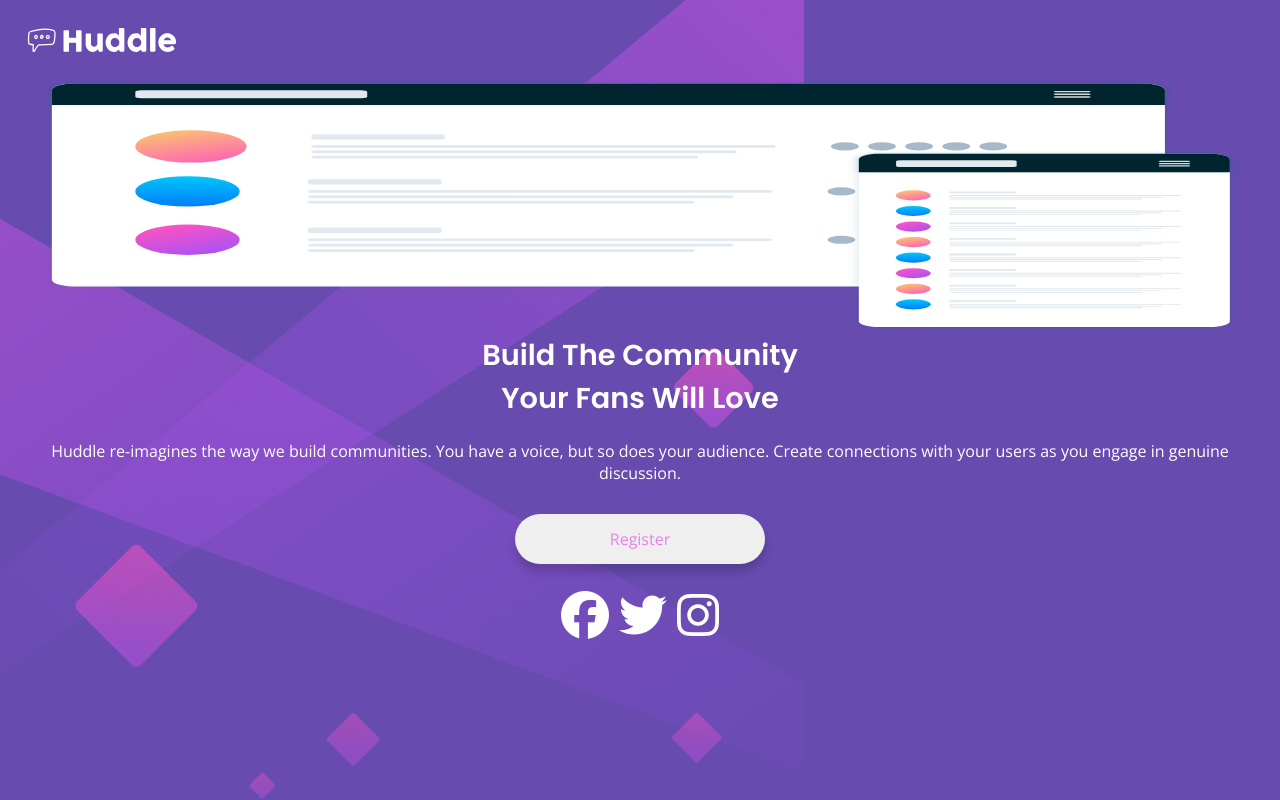
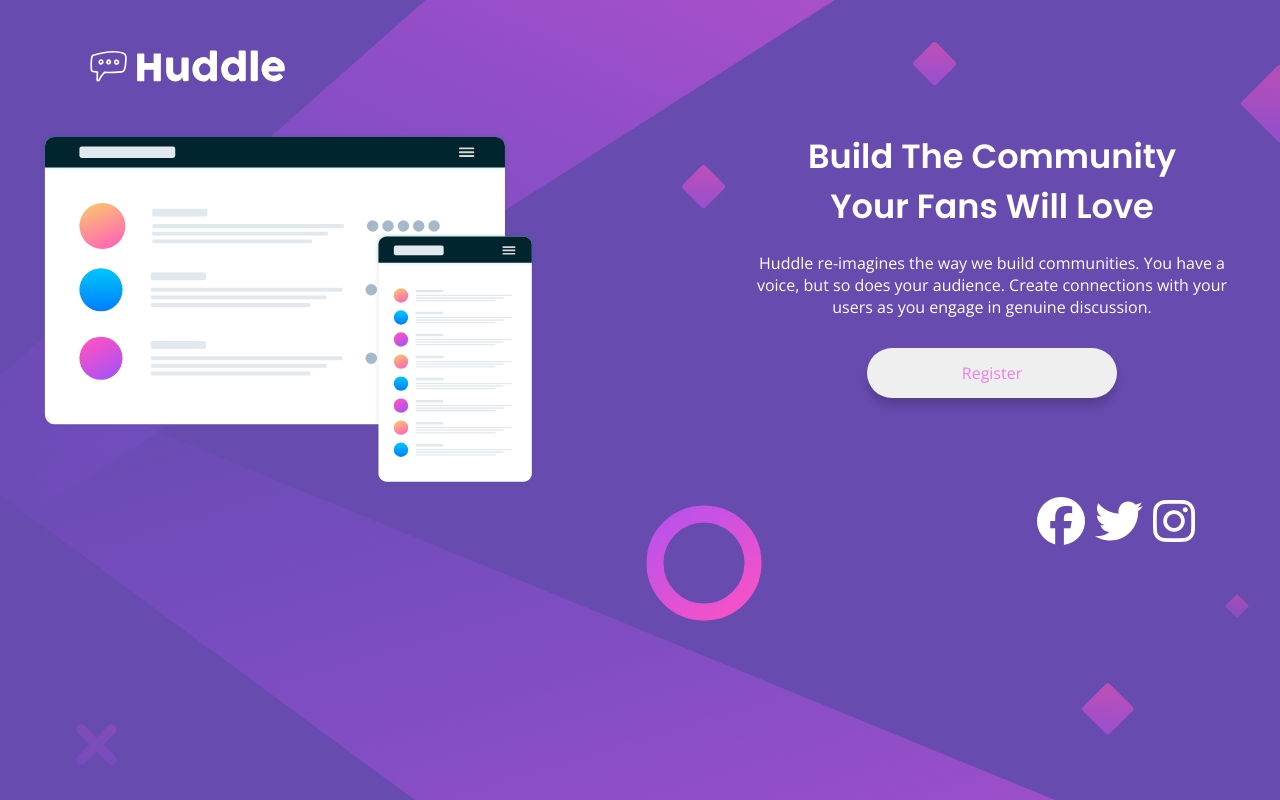
Before and after one commit to joseildoandrade12/projeto-secao-introdutoria, a plain HTML site: page index.html in a window 1280 px wide. Drawn offline with nearby package versions, Linux system fonts and the light colour scheme.

Commit message:
correção de alguns erros ( falta conserto de media querie)

```diff
--- a/estilos/media-query.css
+++ b/estilos/media-query.css
@@ -2,6 +2,45 @@
 
 
 
-@media screen and (min-width: 992px) {
+@media screen and (min-width: 725px) {
+    body{
+        background:hsl(257, 40%, 49%) url(../images/bg-desktop.svg) no-repeat;
+        background-size: cover;
+    }
 
+    #imagem-1{
+        padding: 20px 60px;
+    }
+
+    #imagem-1 > img{
+        width: 250px;
+    }
+
+    section > #imagem-2{
+        width: 45vw;
+        float: left;
+
+    }
+
+    section > #imagem-2 > img{
+        background-size: contain;
+        width: 100%;
+        height: 100%;
+    }
+
+    section > #conteudo{
+        width: 45vw;
+        float: right;
+    }
+
+    #conteudo > h1{
+        font-size: 2.1em;
+    }
+
+    div#social{
+        display: flex;
+        justify-content: end;
+        align-items: end;
+        padding-right: 80px;
+    }
 }
--- a/estilos/style.css
+++ b/estilos/style.css
@@ -42,7 +42,7 @@ section > #imagem-2 > img{
     padding: 0 40px;
 }
 
-section > h1{
+#conteudo > h1{
     color: white;
     font-family: 'Poppins', sans-serif;
     font-weight: 600;
@@ -51,7 +51,7 @@ section > h1{
     text-align: center;
 }
 
-section > p{
+#conteudo > p{
     width: 100%;
     padding: 0 40px;
     font-family: 'Open Sans', sans-serif;
@@ -62,7 +62,7 @@ section > p{
     text-align: center;
 }
 
-section > button{
+#conteudo > button{
     width: 250px;
     height: 50px;
     border: none;
@@ -74,14 +74,14 @@ section > button{
     margin-bottom: 20px;
 }
 
-section > button:hover{
+#conteudo > button:hover{
     background-color: hsl(300, 69%, 71%);
     color: white;
     cursor: pointer;
 }
 
 div#social{
-    display: block;
+
     width: 100%;
     display: flex;
     align-items: center;
--- a/index.html
+++ b/index.html
@@ -18,6 +18,7 @@
       <div id="imagem-2">
         <img src="images/illustration-mockups.svg" alt="">
       </div>
+      <div id="conteudo">
         <h1>Build The Community <br>
             Your Fans Will Love</h1>
         <p>
@@ -25,6 +26,7 @@
           Create connections with your users as you engage in genuine discussion.
         </p>
         <button id="botao">Register</button>
+      </div>
       <div id="social">
         <a href="#"><i class="fa-brands fa-facebook"></i></a>
         <a href="#"><i class="fa-brands fa-twitter"></i></a>
```
Lines whose indentation alone changed are shown as unchanged.
